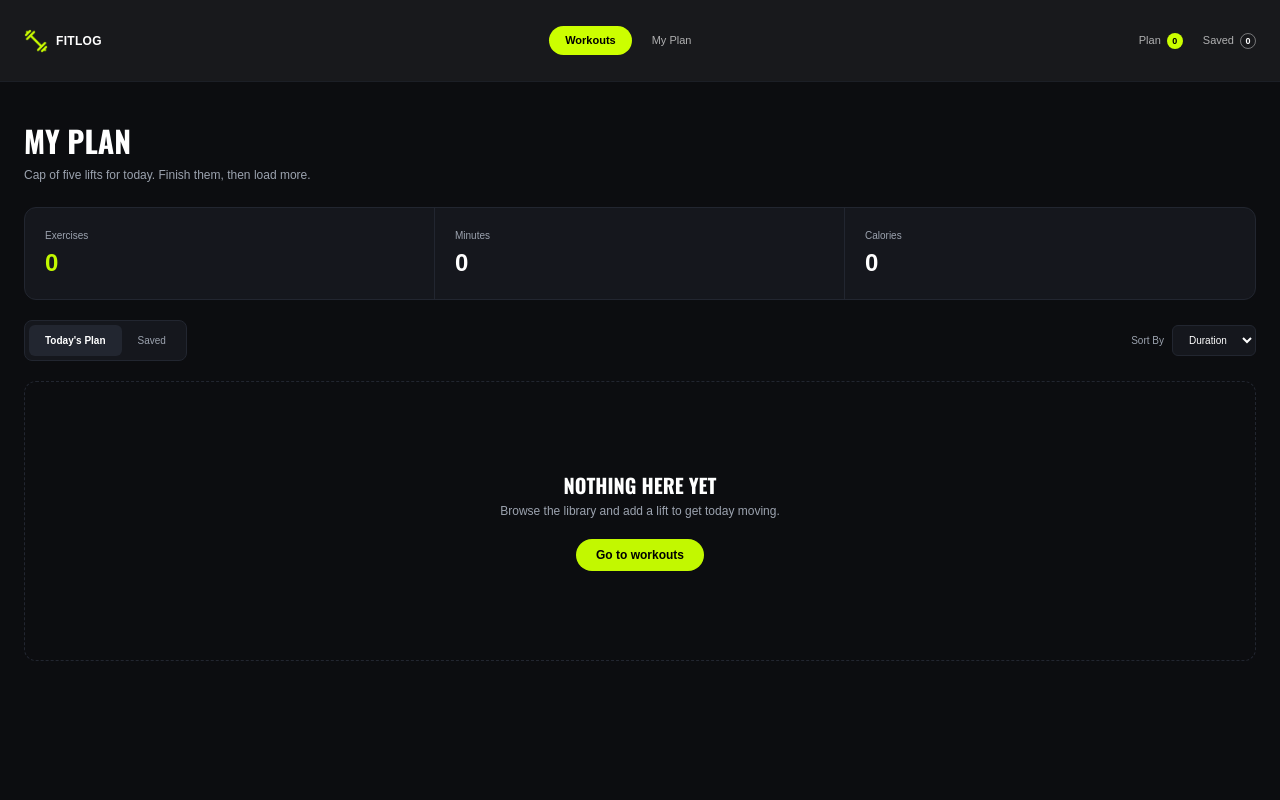
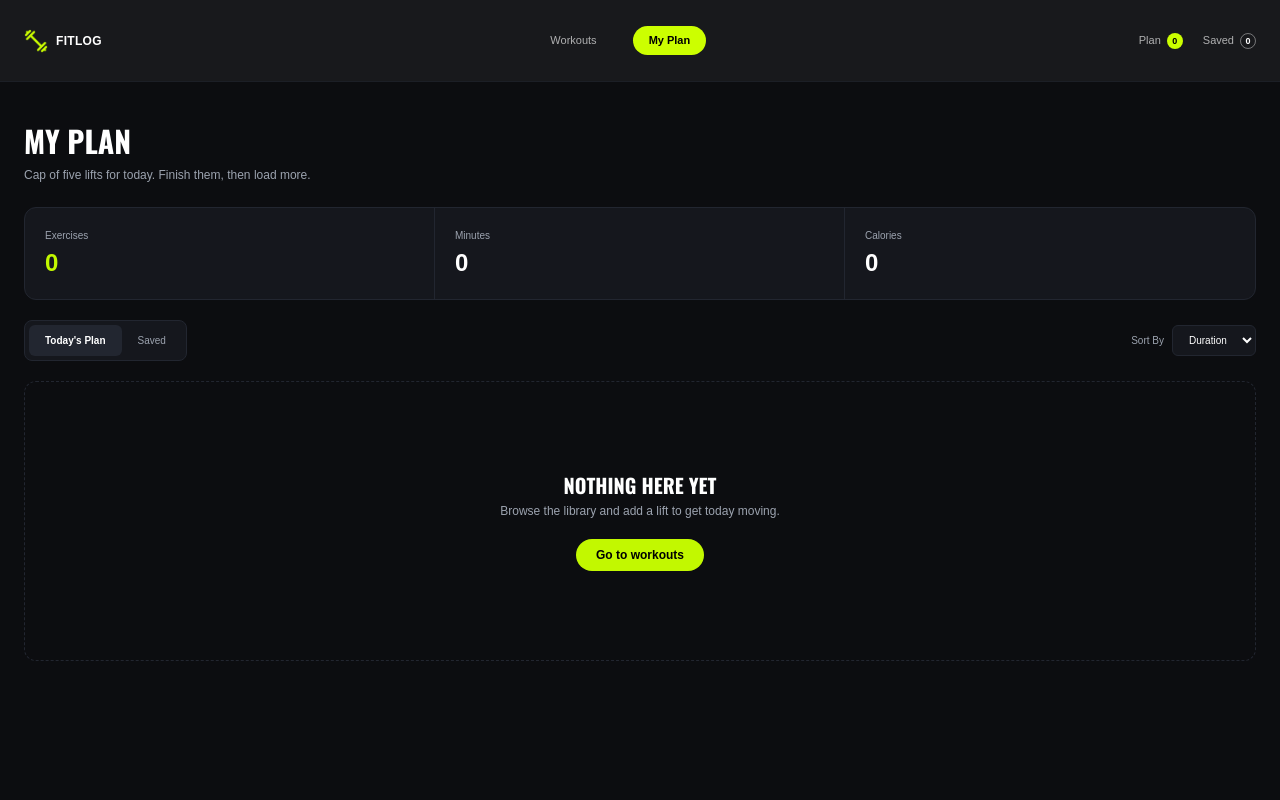
Before and after one commit to aliazaz001/fitlog-workout-library, a Next.js app: page /my-plan in a window 1280 px wide. Shown: the top 800 px of the page. Built offline with nearby package versions, Linux system fonts and the light colour scheme.

Commit message:
Add project README and responsive improvements

```diff
--- a/src/app/components/Navbar.tsx
+++ b/src/app/components/Navbar.tsx
@@ -2,12 +2,16 @@
 
 import Link from "next/link";
 import { Menu, X } from "lucide-react";
+import { usePathname } from "next/navigation";
 import { useEffect, useState } from "react";
 
 export default function Navbar() {
+  const pathname = usePathname();
   const [menuOpen, setMenuOpen] = useState(false);
   const [planCount, setPlanCount] = useState(0);
   const [savedCount, setSavedCount] = useState(0);
+
+  const isPlanPage = pathname === "/my-plan";
 
   useEffect(() => {
     const updateCounts = () => {
@@ -19,7 +23,6 @@ export default function Navbar() {
     };
 
     updateCounts();
-
     window.addEventListener("fitlog-updated", updateCounts);
 
     return () => {
@@ -31,47 +34,43 @@ export default function Navbar() {
     <header className="sticky top-0 z-50 border-b border-[#1c1f26] bg-[#0c0d10]/95 backdrop-blur">
       <nav className="mx-auto flex h-16 max-w-[1280px] items-center justify-between px-6 lg:h-[81px]">
         <Link href="/" className="flex items-center gap-2">
-          <img
-            src="/logo.png"
-            alt="FitLog"
-            className="h-6 w-auto object-contain"
-          />
-          <span className="text-xs font-black tracking-wide text-white">
-            FITLOG
-          </span>
+          <img src="/logo.png" alt="FitLog" className="h-6 w-auto object-contain" />
+          <span className="text-xs font-black tracking-wide text-white">FITLOG</span>
         </Link>
 
         <div className="hidden items-center gap-5 text-[11px] md:flex">
           <Link
             href="/"
-            className="rounded-full bg-[#ccff00] px-4 py-1.5 font-semibold text-black"
+            className={
+              !isPlanPage
+                ? "rounded-full bg-[#ccff00] px-4 py-1.5 font-semibold text-black"
+                : "px-4 py-1.5 font-medium text-white/65 transition hover:text-white"
+            }
           >
             Workouts
           </Link>
 
           <Link
             href="/my-plan"
-            className="font-medium text-white/65 transition hover:text-white"
+            className={
+              isPlanPage
+                ? "rounded-full bg-[#ccff00] px-4 py-1.5 font-semibold text-black"
+                : "px-4 py-1.5 font-medium text-white/65 transition hover:text-white"
+            }
           >
             My Plan
           </Link>
         </div>
 
         <div className="hidden items-center gap-5 text-[11px] md:flex">
-          <Link
-            href="/my-plan"
-            className="font-medium text-white/65 transition hover:text-white"
-          >
+          <Link href="/my-plan" className="font-medium text-white/65 transition hover:text-white">
             Plan
             <span className="ml-1.5 inline-grid h-4 w-4 place-items-center rounded-full bg-[#ccff00] text-[9px] font-bold text-black">
               {planCount}
             </span>
           </Link>
 
-          <Link
-            href="/my-plan"
-            className="font-medium text-white/65 transition hover:text-white"
-          >
+          <Link href="/my-plan" className="font-medium text-white/65 transition hover:text-white">
             Saved
             <span className="ml-1.5 inline-grid h-4 w-4 place-items-center rounded-full border border-white/40 text-[9px] font-bold text-white">
               {savedCount}
@@ -94,7 +93,7 @@ export default function Navbar() {
             <Link
               href="/"
               onClick={() => setMenuOpen(false)}
-              className="font-semibold text-[#ccff00]"
+              className={!isPlanPage ? "font-semibold text-[#ccff00]" : "text-white/70"}
             >
               Workouts
             </Link>
@@ -102,24 +101,16 @@ export default function Navbar() {
             <Link
               href="/my-plan"
               onClick={() => setMenuOpen(false)}
-              className="text-white/70"
+              className={isPlanPage ? "font-semibold text-[#ccff00]" : "text-white/70"}
             >
               My Plan
             </Link>
 
-            <Link
-              href="/my-plan"
-              onClick={() => setMenuOpen(false)}
-              className="text-white/70"
-            >
+            <Link href="/my-plan" onClick={() => setMenuOpen(false)} className="text-white/70">
               Plan: <span className="text-[#ccff00]">{planCount}</span>
             </Link>
 
-            <Link
-              href="/my-plan"
-              onClick={() => setMenuOpen(false)}
-              className="text-white/70"
-            >
+            <Link href="/my-plan" onClick={() => setMenuOpen(false)} className="text-white/70">
               Saved: {savedCount}
             </Link>
           </div>
--- /dev/null
+++ b/src/app/loading.tsx
@@ -0,0 +1,12 @@
+export default function Loading() {
+  return (
+    <main className="flex min-h-screen items-center justify-center bg-[#0c0d10]">
+      <div className="text-center">
+        <div className="mx-auto h-10 w-10 animate-spin rounded-full border-4 border-[#222630] border-t-[#c2f800]" />
+        <p className="mt-4 text-sm font-semibold text-[#c2f800]">
+          Loading workout...
+        </p>
+      </div>
+    </main>
+  );
+}
--- /dev/null
+++ b/src/app/not-found.tsx
@@ -0,0 +1,28 @@
+import Link from "next/link";
+
+export default function NotFound() {
+  return (
+    <main className="flex min-h-screen items-center justify-center bg-[#0c0d10] px-6 text-center">
+      <div>
+        <p className="font-[Oswald] text-7xl font-bold text-[#c2f800]">
+          404
+        </p>
+
+        <h1 className="mt-4 font-[Oswald] text-3xl font-bold text-white">
+          WORKOUT NOT FOUND
+        </h1>
+
+        <p className="mt-3 text-sm text-[#9ca3af]">
+          This workout does not exist or may have been moved.
+        </p>
+
+        <Link
+          href="/"
+          className="mt-7 inline-flex rounded-full bg-[#c2f800] px-5 py-3 text-sm font-bold text-black transition hover:bg-white"
+        >
+          Back to workouts
+        </Link>
+      </div>
+    </main>
+  );
+}
--- a/src/app/workout/[id]/page.tsx
+++ b/src/app/workout/[id]/page.tsx
@@ -28,7 +28,7 @@ export default async function WorkoutDetailsPage({
 
   const response = await fetch(
     `https://api.abcz.workers.dev/api/fitlog/${id}`,
-    { cache: "no-store" }
+    { next: { revalidate: 60 } }
   );
 
   if (!response.ok) {
@@ -61,7 +61,6 @@ export default async function WorkoutDetailsPage({
       <main className="min-h-screen bg-[#0c0d10] px-6 py-10">
         <section className="mx-auto max-w-[1232px]">
           <div className="grid gap-8 lg:grid-cols-[1fr_1fr] lg:gap-12">
-            {/* Left image */}
             <div>
               <img
                 src={workout.image}
@@ -70,7 +69,6 @@ export default async function WorkoutDetailsPage({
               />
             </div>
 
-            {/* Right information */}
             <div className="flex flex-col justify-center">
               <h1 className="font-[Oswald] text-[32px] font-bold leading-tight text-white">
                 {workout.name.toUpperCase()}
```
Also changed, not shown: 1 other file (tests, documents, lock files or other folders).
